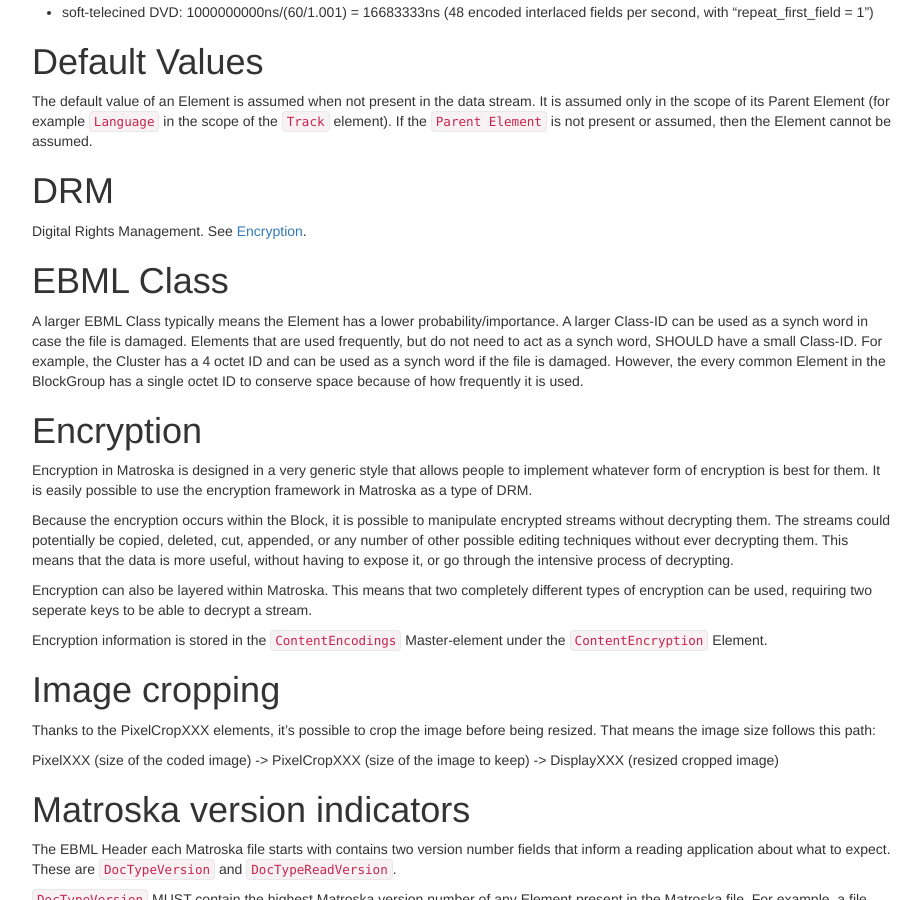
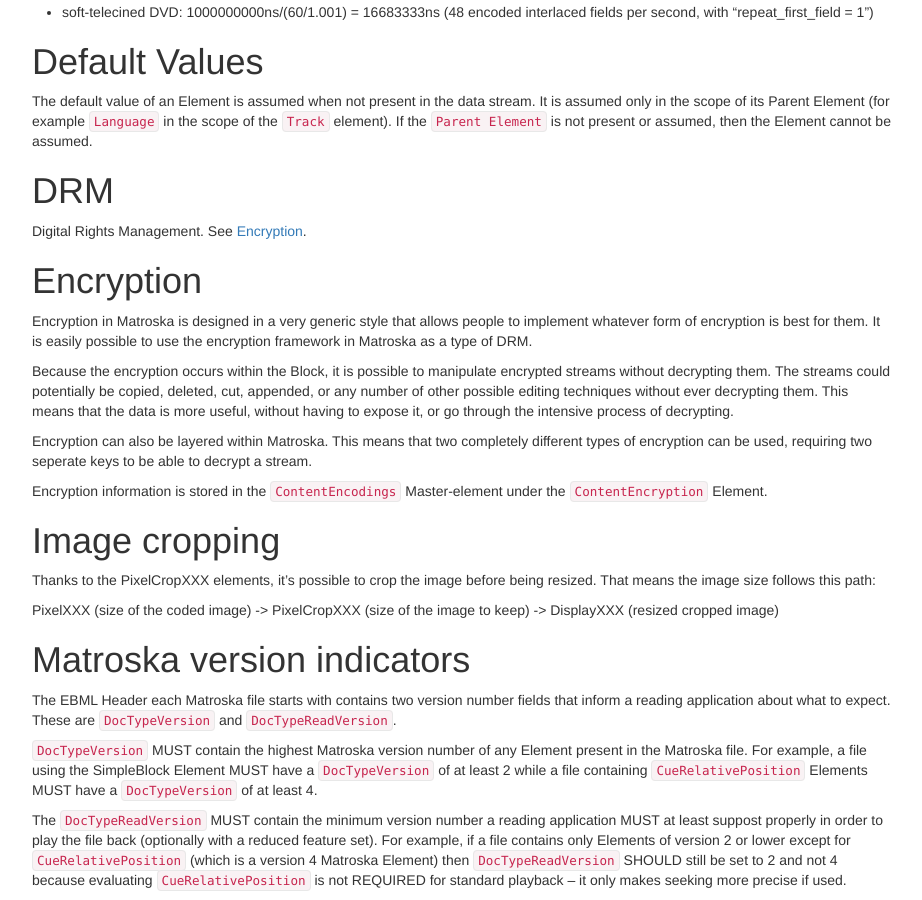
Before and after one commit to ietf-wg-cellar/matroska-specification, a Jekyll site: the page built from notes.md, in a window 1280 px wide and 900 px high, scrolled down 839 px. Shown: the whole window, without its empty margins (273-1195 px from the left). Built offline with Jekyll 4.4.1, drawn with Linux system fonts in a browser that asks for light colours.

Commit message:
removes EBML-specific information from Matroska specification

```diff
--- a/notes.md
+++ b/notes.md
@@ -43,11 +43,6 @@
 # DRM
 
 Digital Rights Management. See [Encryption]({{site.baseurl}}/notes.html#Encryption).
-
-# EBML Class
-
-A larger EBML Class typically means the Element has a lower probability/importance. A larger Class-ID can be used as a synch word in case the file is damaged. Elements that are used frequently, but do not need to act as a synch word, SHOULD have a small Class-ID.
-For example, the Cluster has a 4 octet ID and can be used as a synch word if the file is damaged. However, the every common Element in the BlockGroup has a single octet ID to conserve space because of how frequently it is used.
 
 # Encryption
 
```
